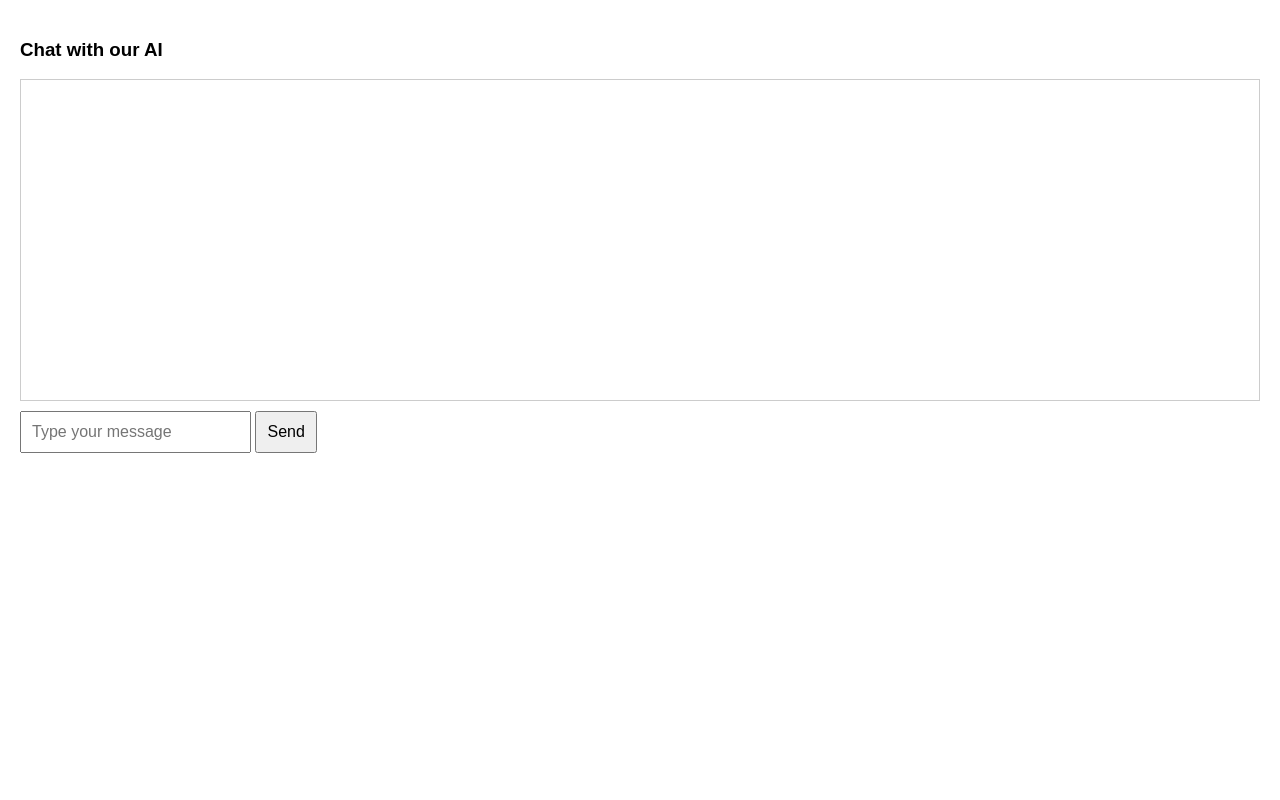
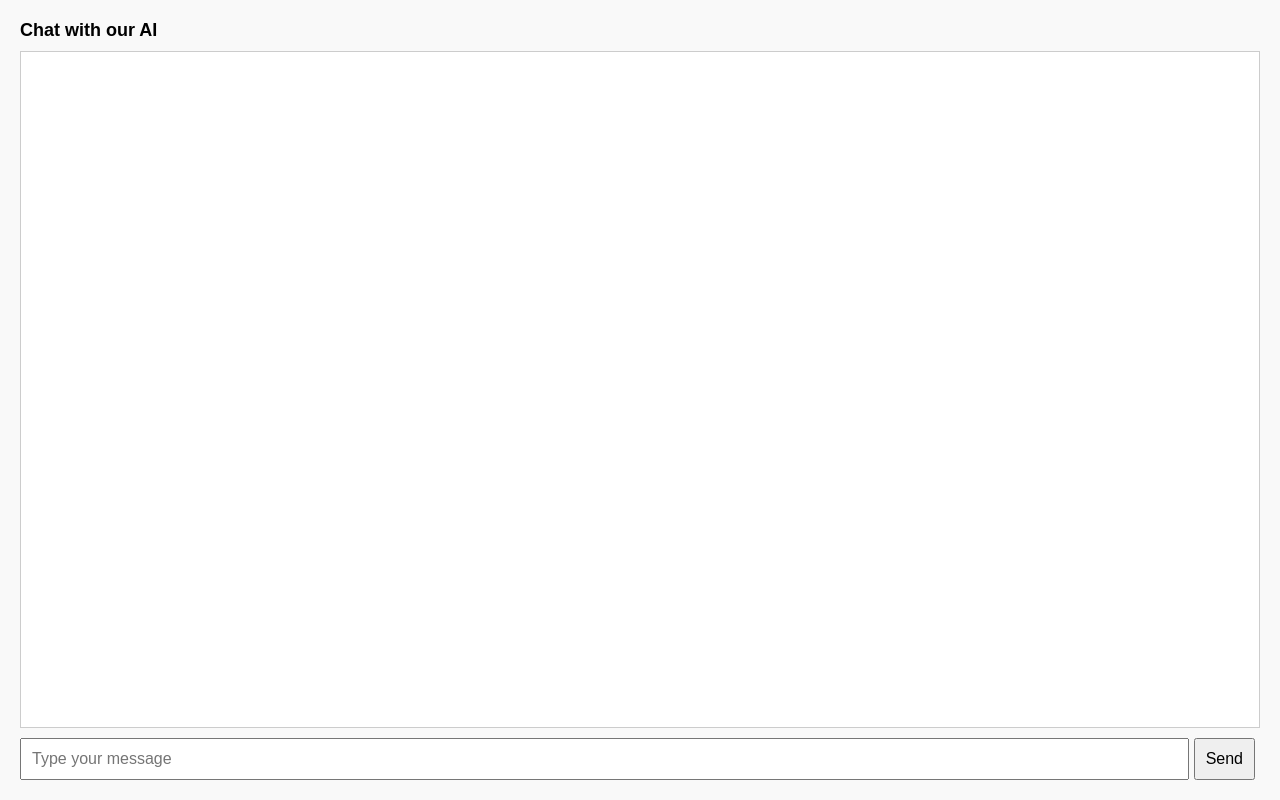
Before and after one commit to kabir26ideas/thinkificfrontend, a plain HTML site: page index.html in a window 1280 px wide. Drawn offline with Linux system fonts and the light colour scheme.

Commit message:
Update index.html

```diff
--- a/index.html
+++ b/index.html
@@ -1,4 +1,4 @@
-<!DOCTYPE html>
+<!-- <!DOCTYPE html>
 <html>
 <head>
   <title>Chatbot</title>
@@ -42,3 +42,118 @@
 
 </body>
 </html>
+ -->
+
+
+
+
+
+
+
+
+
+
+
+
+
+
+
+
+
+
+
+
+
+
+
+
+
+
+
+ <!DOCTYPE html>
+<html>
+<head>
+  <title>Chatbot</title>
+  <meta charset="UTF-8">
+  <style>
+    html, body {
+      margin: 0;
+      padding: 0;
+      height: 100%;
+      overflow: hidden;
+      font-family: sans-serif;
+      background: #f9f9f9;
+    }
+
+    #chat-container {
+      height: 100%;
+      display: flex;
+      flex-direction: column;
+      padding: 20px;
+      box-sizing: border-box;
+    }
+
+    h3 {
+      margin: 0 0 10px 0;
+      font-size: 18px;
+    }
+
+    #chat-box {
+      flex: 1;
+      overflow-y: auto;
+      border: 1px solid #ccc;
+      padding: 10px;
+      margin-bottom: 10px;
+      background: #fff;
+    }
+
+    input, button {
+      padding: 10px;
+      font-size: 16px;
+      margin-right: 5px;
+    }
+
+    #input-row {
+      display: flex;
+    }
+
+    #user-input {
+      flex: 1;
+    }
+  </style>
+</head>
+<body>
+  <div id="chat-container">
+    <h3>Chat with our AI</h3>
+    <div id="chat-box"></div>
+    <div id="input-row">
+      <input id="user-input" placeholder="Type your message" />
+      <button id="send-btn">Send</button>
+    </div>
+  </div>
+
+  <script>
+    document.getElementById("send-btn").addEventListener("click", async () => {
+      const input = document.getElementById("user-input");
+      const chatBox = document.getElementById("chat-box");
+      const message = input.value.trim();
+      if (!message) return;
+      chatBox.innerHTML += `<div><strong>You:</strong> ${message}</div>`;
+      input.value = "";
+
+      try {
+        const res = await fetch("https://thinkificbackend.onrender.com/chat", {
+          method: "POST",
+          headers: { "Content-Type": "application/json" },
+          body: JSON.stringify({ message })
+        });
+        const data = await res.json();
+        chatBox.innerHTML += `<div><strong>Bot:</strong> ${data.reply}</div>`;
+        chatBox.scrollTop = chatBox.scrollHeight;
+      } catch (e) {
+        chatBox.innerHTML += `<div style="color:red;"><strong>Error:</strong> Could not connect.</div>`;
+      }
+    });
+  </script>
+</body>
+</html>
```
